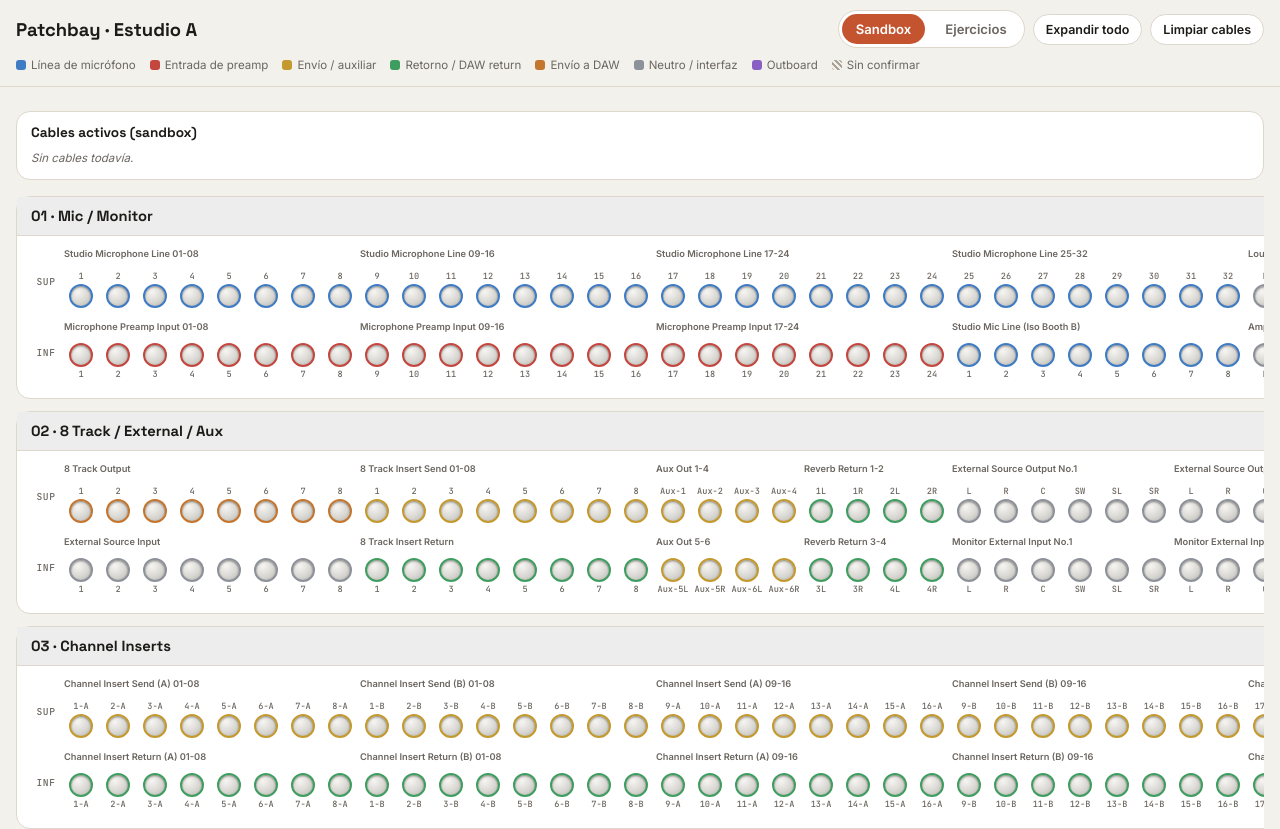
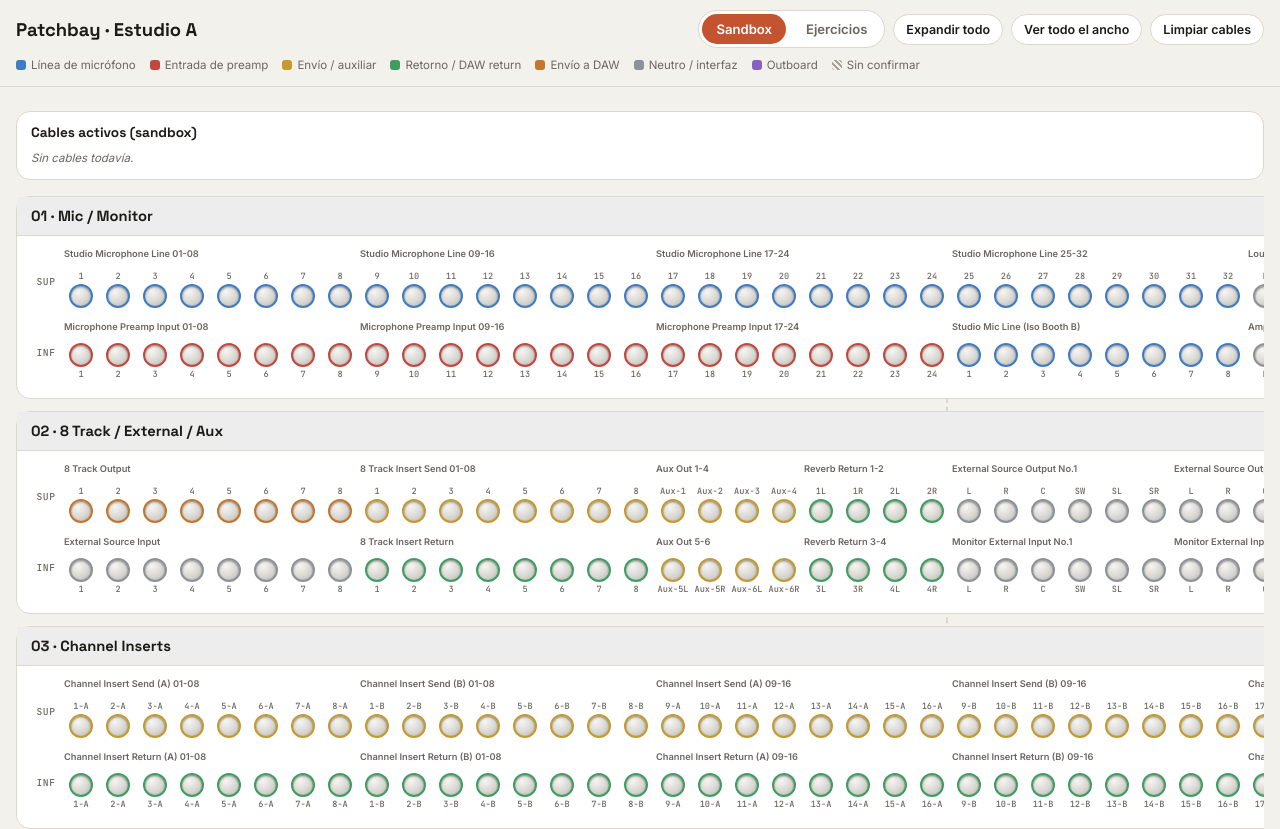
Before and after one commit to jrehlaender91/patchbay-estudio-a, a plain HTML site: page index.html in a window 1280 px wide. Shown: the top 829 px of the page. Drawn offline with Linux system fonts and the light colour scheme.

Commit message:
Divide el patchbay en 2 "páginas" con scroll-snap (1-24 / 25-48)
Como en el patchbay real, que tiene una división física después de la
posición 24. Al deslizar, el scroll cae limpio en la mitad 1-24 o
25-48 en vez de quedarse a medias, con una línea punteada marcando la
división. Por debajo sigue siendo una sola tira continua, así que los
cables que cruzan ambas mitades se siguen dibujando completos (solo
hay que deslizar un poco más allá del punto de snap para verlos
enteros). Se agrega un botón "Ver todo el ancho" para desactivar el
snap cuando se quiera scroll libre.

Co-Authored-By: Claude Sonnet 5 <noreply@anthropic.com>
Claude-Session: https://claude.ai/code/session_01KnFDVXCuUDuqoVaQCaUyM8

```diff
--- a/index.html
+++ b/index.html
@@ -87,7 +87,10 @@ details.patch[open] > summary::after{transform:rotate(90deg)}
 @media(prefers-reduced-motion:reduce){.cableLayer .vis,.cableLayer .shadow,.cableLayer .core{transition:none}}
 
 .panels{display:grid;grid-template-columns:1fr;gap:16px}
-#sections{order:2;overflow-x:auto;position:relative}
+#sections{order:2;overflow-x:auto;position:relative;scroll-snap-type:x mandatory}
+#sections.noSnap{scroll-snap-type:none}
+.pageMark{position:absolute;top:0;width:0;scroll-snap-align:start;scroll-snap-stop:always;pointer-events:none}
+.pageMark.divider{border-left:2px dashed var(--line)}
 .sidebar{order:1;display:flex;flex-direction:column;gap:12px}
 @media(max-width:640px){
   .secGrid{grid-template-columns:34px repeat(48, 40px);grid-template-rows:auto 56px auto 56px}
@@ -141,6 +144,7 @@ details.patch[open] > summary::after{transform:rotate(90deg)}
         <button class="tab" data-mode="exercise">Ejercicios</button>
       </div>
       <button class="ghost-btn" id="expandAllBtn">Expandir todo</button>
+      <button class="ghost-btn" id="snapToggleBtn">Ver todo el ancho</button>
       <button class="ghost-btn" id="clearBtn">Limpiar cables</button>
     </div>
   </div>
@@ -155,7 +159,7 @@ details.patch[open] > summary::after{transform:rotate(90deg)}
         <stop offset="55%" stop-color="#9a9ca3"/>
         <stop offset="100%" stop-color="#53555c"/>
       </radialGradient>
-    </defs></svg></div>
+    </defs></svg><div id="pageMark1" class="pageMark" style="left:0"></div><div id="pageMark2" class="pageMark divider"></div></div>
     <aside class="sidebar">
       <div class="card" id="sandboxCard">
         <h3>Cables activos (sandbox)</h3>
@@ -578,8 +582,30 @@ function redrawCables(){
   for(const [id, els] of cableEls){ if(!liveIds.has(id)){ els.g.remove(); cableEls.delete(id); } }
 }
 
-function scheduleRedraw(){ redrawCables(); }
+// ---- Page divider / snap (visual split matching the real patchbay's gap after position 24) ----
+function layoutPageMarks(){
+  const sectionsEl = document.getElementById('sections');
+  const h = sectionsEl.scrollHeight + 'px';
+  const m1 = document.getElementById('pageMark1');
+  const m2 = document.getElementById('pageMark2');
+  m1.style.height = h;
+  m2.style.height = h;
+  const ref = jackEl({section:'01', row:'sup', pos:25});
+  if(!ref) return;
+  const a = contentAnchor(ref);
+  if(!a) return;
+  m2.style.left = Math.max(0, a.x - a.rad - 10) + 'px';
+}
+
+function scheduleRedraw(){ redrawCables(); layoutPageMarks(); }
 window.addEventListener('resize', scheduleRedraw);
+
+let snapOn = true;
+document.getElementById('snapToggleBtn').addEventListener('click', ()=>{
+  snapOn = !snapOn;
+  document.getElementById('sections').classList.toggle('noSnap', !snapOn);
+  document.getElementById('snapToggleBtn').textContent = snapOn ? 'Ver todo el ancho' : 'Volver a páginas';
+});
 
 function renderCableList(){
   const listEl = mode==='sandbox' ? document.getElementById('sandboxList') : document.getElementById('exCableList');
```
